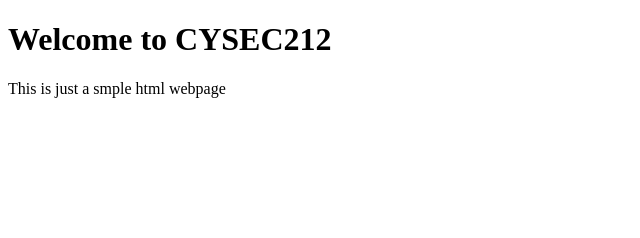
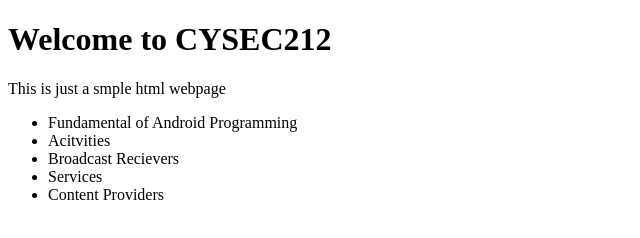
Before and after one commit to Jenkins023/hellocysec212-2025, a plain HTML site: page index.html in a window 1280 px wide. Shown: the whole page, without its empty margins (0-640 px from the left). Drawn offline with Linux system fonts and the light colour scheme.

Commit message:
Updated index.html
Updated index.html

```diff
--- a/index.html
+++ b/index.html
@@ -9,5 +9,13 @@
     <h1>Welcome to CYSEC212</h1>
 
     <p>This is just a smple html webpage</p>
+
+    <ul>
+        <li>Fundamental of Android Programming</li>
+        <li>Acitvities</li>
+        <li>Broadcast Recievers</li>
+        <li>Services</li>
+        <li>Content Providers</li>
+    </ul>
 </body>
 </html>
```
